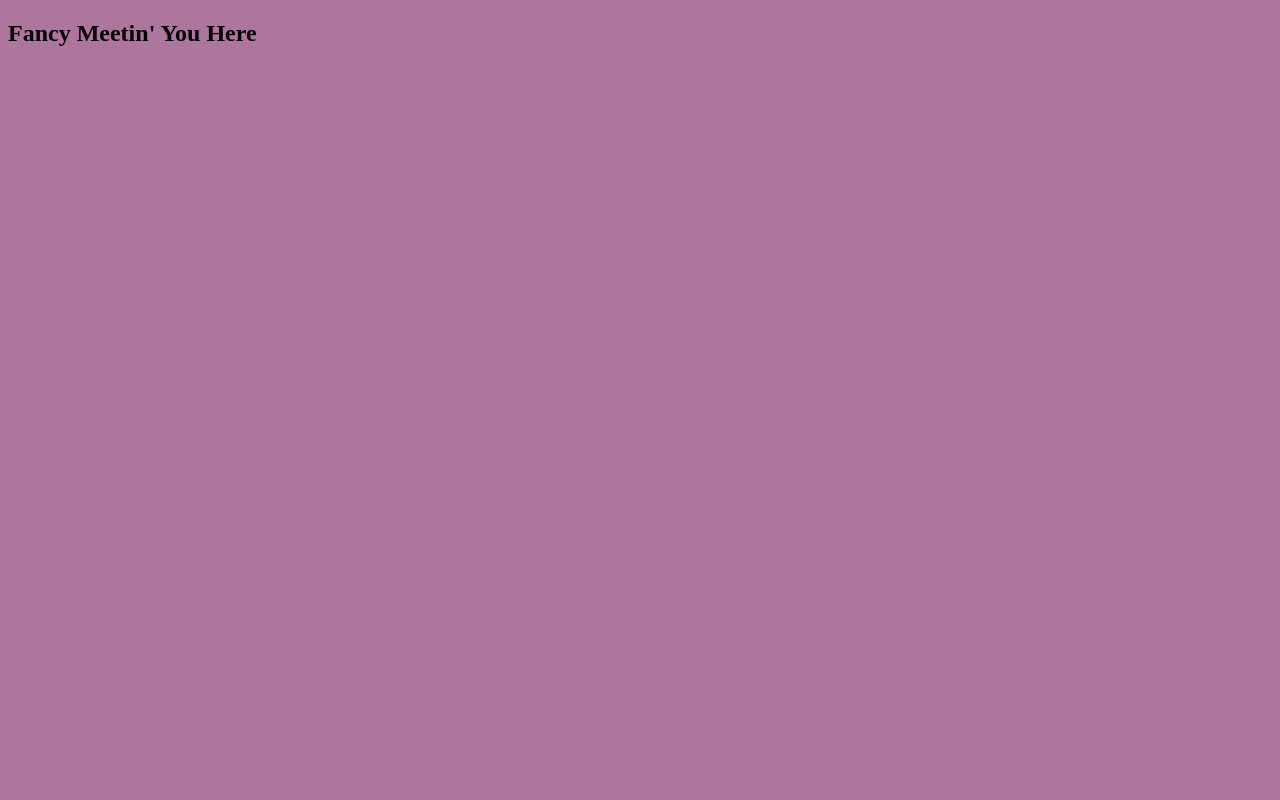
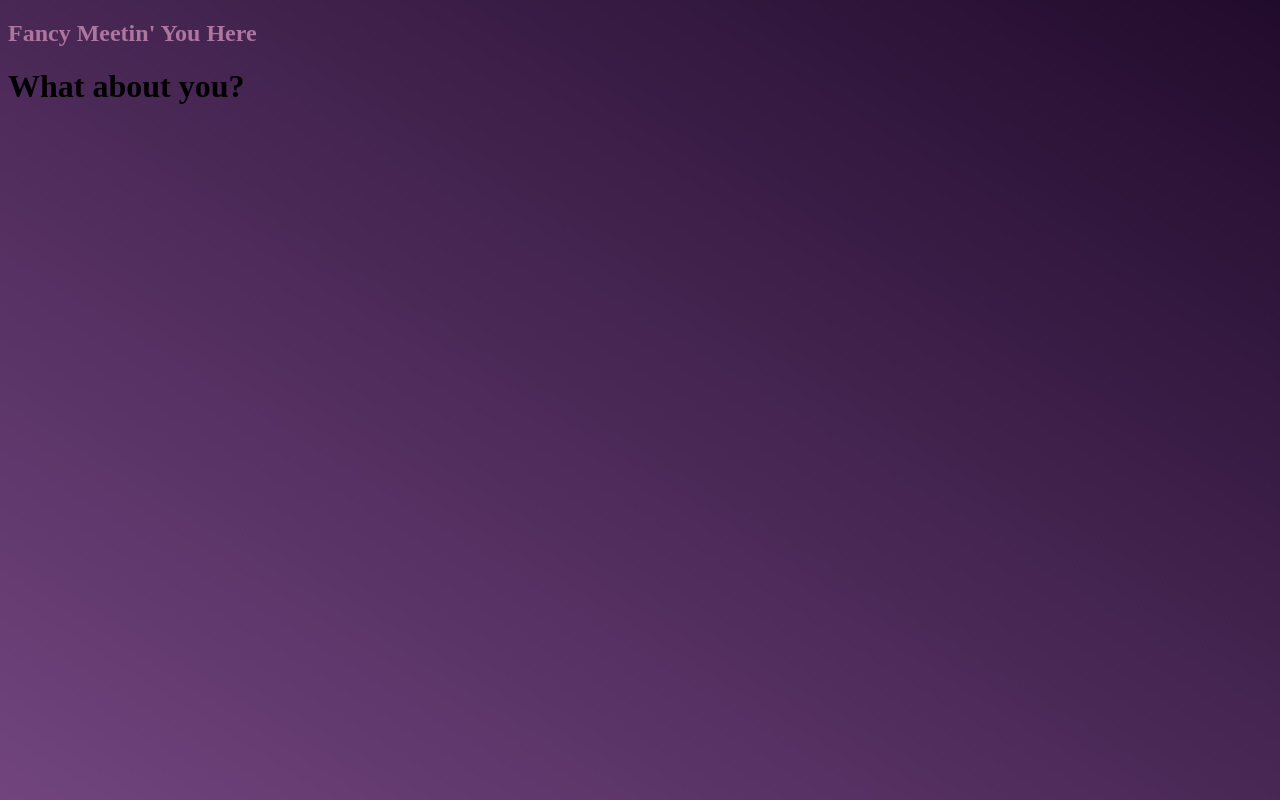
Before and after one commit to Ambermourn/Ambermourn.github.io, a plain HTML site: page index.html in a window 1280 px wide. Drawn offline with Linux system fonts and the light colour scheme.

Commit message:
CSS hurts

```diff
--- a/index.html
+++ b/index.html
@@ -5,6 +5,9 @@
     <link href="style.css" rel="stylesheet">
 </head>
 <body>
+
 <h2>Fancy Meetin' You Here</h2>
+<h1>What about you?</h1>
+
 </body>
 </html>
--- a/style.css
+++ b/style.css
@@ -1,3 +1,7 @@
-body {
-    background-color:#AE759F;
+body{
+    background: linear-gradient(to bottom left,#210B2C, #71447e);
+    background-attachment: fixed;
 }
+h2 {
+    color:#AE759F;
+}
```
